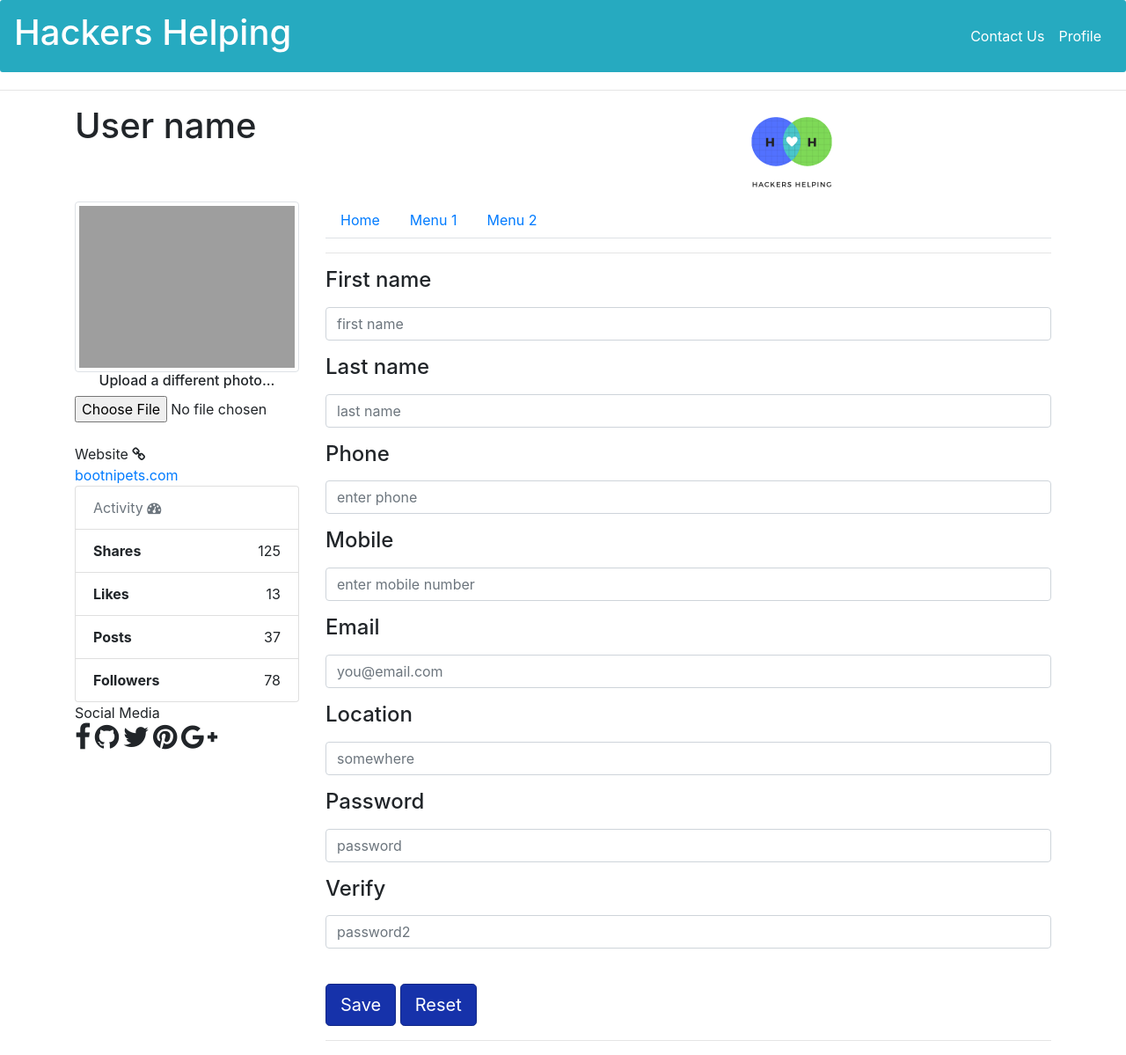
After one commit to lcundiff/tallahackee, a Flask app: template templates/profile.html in a window 1280 px wide. The commit adds this page. Shown: the whole page at 88% size. Run offline with Flask 2, Linux system fonts and the light colour scheme; the template is opened without the code that fills it, so the values that code supplies are empty; parts of the project's set-up code (start-up, migrations or seed data) failed here and were passed over; some libraries are stand-ins or nearby versions; grey boxes are pictures that could not be loaded.

Commit message:
profile and signup

```diff
--- a/login.py
+++ b/login.py
@@ -1,6 +1,6 @@
 
 def signup(req,db):
-  user_data = req.get_json
+  user_data = req
   if(user_data["user_type"] == "volunteer"):
     db.volunteers.insert_one({
       "email":'lcundiff@ufl.edu',
@@ -16,6 +16,7 @@ def signup(req,db):
       "projects": {[]},
       "volunteers": {[]}
   	})
+  return ('profile.html')
   #cur = db.volunteers.find()
 
   #for doc in cur:
@@ -24,7 +25,7 @@ def signup(req,db):
   return True
 
 def signin(req, db):
-  user_data = req.get_json
+  user_data = req
   username = user_data["email"]
   password = user_data["password"]
 
--- a/server.py
+++ b/server.py
@@ -1,19 +1,15 @@
 from flask import Flask
 import os
 from flask import render_template
+from flask import request
 from pymongo import MongoClient
 from login import *
 from submitProject import *
 from getMatches import *
 
+client = MongoClient('mongodb+srv://hackershelping:hackfsu@hackershelping-akpvf.gcp.mongodb.net/test?retryWrites=true&w=majority')
 global db
-
-
-def getDB(client):
-  db = client.get_database('hackershelping')
-  #print("db check: ",db.collection.find({}))
-
-    #return db.collection.find().count
+db = client.get_database('hackershelping')
 
 
 #mongodb+srv://hackershelping:hackfsu@hackershelping-akpvf.gcp.mongodb.net/test?retryWrites=true&w=majority
@@ -29,12 +25,13 @@ def signupScreenRoute():
   return render_template('register.html') # brings user to sign up screen
 
 @app.route('/signup', methods=['GET', 'POST'])
-def signupRoute(req):
-  return signup(req,db) #this is the home page currently
+def signupRoute():
+  #print(vars(request))
+  return render_template(signup(request.form,db)) #this is the home page currently
 
 @app.route('/submitProject', methods=['GET', 'POST'])
-def submitProjectRoute(req):
-  return submitProject(req,db)
+def submitProjectRoute():
+  return submitProject(request.form,db)
 
 @app.route('/getMatches', methods=['GET', 'POST'])
 def getMatchesRoute(req):
@@ -43,6 +40,4 @@ def getMatchesRoute(req):
 
 
 if __name__ == "__main__":
-  client = MongoClient('mongodb+srv://hackershelping:hackfsu@hackershelping-akpvf.gcp.mongodb.net/test?retryWrites=true&w=majority')
-  getDB(client)
   app.run(debug=True)
--- a/static/css/sign-in.css
+++ b/static/css/sign-in.css
@@ -18,7 +18,10 @@
   color: #cccccc;
 }
 
-
+.logo {
+  width:250px;
+  margin:-70px !important;
+}
 
 /* STRUCTURE */
 
@@ -44,14 +47,15 @@
   background: #fff;
   padding: 30px;
   width: 90%;
-  max-width: 450px;
   position: relative;
   padding: 0px;
   -webkit-box-shadow: 0 30px 60px 0 rgba(0,0,0,0.3);
   box-shadow: 0 30px 60px 0 rgba(0,0,0,0.3);
   text-align: center;
 }
-
+.login h5 {
+  color:cadetblue;
+}
 .login #formFooter {
   background-color: #f6f6f6;
   border-top: 1px solid #dce8f1;
@@ -118,7 +122,9 @@
 
 .login input[type=text], .login input[type=password]  {
   background-color: #f6f6f6;
-  border: none;
+  border-width: thin;
+  border-style: solid;
+  border-color:cadetblue;
   color: #0d0d0d;
   padding: 15px 32px;
   text-align: center;
@@ -126,7 +132,7 @@
   display: inline-block;
   font-size: 16px;
   margin: 5px;
-  width: 85%;
+  width: 73%;
   -webkit-transition: all 0.5s ease-in-out;
   -moz-transition: all 0.5s ease-in-out;
   -ms-transition: all 0.5s ease-in-out;
--- a/submitProject.py
+++ b/submitProject.py
@@ -1,7 +1,7 @@
 
 def submitProject(req,db):
   print("submitting project")
-  project_data = req.get_json
+  project_data = req
   # looks for nonprofit in db and then adds the project object to project array
   db.update_one(
     {'_id': project_data['np_id'] },
--- a/templates/header.html
+++ b/templates/header.html
@@ -5,14 +5,14 @@
   <meta charset="utf-8">
 
   <!-- for production -->
-  <link rel="stylesheet" href="{{ url_for('static', filename='css/bootstrap.min.css') }}">
+  <link href="//maxcdn.bootstrapcdn.com/bootstrap/4.1.1/css/bootstrap.min.css" rel="stylesheet" id="bootstrap-css">
   <link rel="stylesheet" href="{{ url_for('static', filename='css/profile.css') }}">
   <link rel="stylesheet" href="{{ url_for('static', filename='css/main.css') }}">
   <link rel="stylesheet" href="{{ url_for('static', filename='css/navbar.css') }}">
   <link rel="stylesheet" href="{{ url_for('static', filename='css/sign-in.css') }}">
   <link rel="stylesheet" href="{{ url_for('static', filename='icons/font/css/open-iconic-bootstrap.css') }}">
   <link rel="stylesheet" href="{{ url_for('static', filename='css/navbar.css') }}">
-  <script src="{{ url_for('static', filename='js/bootstrap.min.js') }}"></script>
+  <script src="//maxcdn.bootstrapcdn.com/bootstrap/4.1.1/js/bootstrap.min.js"></script>
   <script src="{{ url_for('static', filename='js/jquery.js') }}"></script>
   <script src="{{ url_for('static', filename='js/bootstrap.bundle.js') }}"></script>
   <link rel="stylesheet" href="https://cdnjs.cloudflare.com/ajax/libs/animate.css/3.7.2/animate.min.css"> <!-- the source of css animations -->
@@ -46,8 +46,8 @@
     <button type="button" class="navbar-toggler" data-toggle="collapse" data-target="#navbarCollapse"> <span class="navbar-toggler-icon"></span> </button>
     <div class="collapse navbar-collapse" id="navbarCollapse">
         <div class="navbar-nav">
-          <a href="" class="nav-item nav-link active animated" >Settings</a>
-          <a href="index.html" class="nav-item nav-link animated" style="">Profile</a>
+          <a href="contact.html" class="nav-item nav-link active animated" >Contact Us</a>
+          <a href="profile.html" class="nav-item nav-link animated" style="">Profile</a>
       </div>
   </nav>
   </div>
--- /dev/null
+++ b/templates/profile.html
@@ -0,0 +1,278 @@
+<!DOCTYPE html>
+{% extends "header.html" %} <!-- all html files should extend from the header, (the header contains all static references as well) -->
+{% block content %} <!-- this appears when looking at html but if running Flask, will not appear (needed for extending from header.html -->
+<script src="//cdnjs.cloudflare.com/ajax/libs/jquery/3.2.1/jquery.min.js"></script>
+
+
+<hr>
+<div class="container bootstrap snippet">
+    <div class="row">
+  		<div class="col-sm-8"><h1>User name</h1></div>
+    	<div style="" class=" col-4"><img title="profile image" class="logo rounded" src=../static/images/hh.png></div>
+    </div>
+    <div class="row">
+  		<div class="col-sm-3"><!--left col-->
+
+
+      <div class="text-center">
+        <img src="http://ssl.gstatic.com/accounts/ui/avatar_2x.png" class="avatar img-circle img-thumbnail" alt="avatar">
+        <h6>Upload a different photo...</h6>
+        <input style="width:100%;" type="file" class="text-center d-block mx-auto file-upload">
+      </div></hr><br>
+
+
+          <div class="panel panel-default">
+            <div class="panel-heading">Website <i class="fa fa-link fa-1x"></i></div>
+            <div class="panel-body"><a href="http://bootnipets.com">bootnipets.com</a></div>
+          </div>
+
+
+          <ul class="list-group">
+            <li class="list-group-item text-muted">Activity <i class="fa fa-dashboard fa-1x"></i></li>
+            <li class="list-group-item text-right"><span class="pull-left"><strong>Shares</strong></span> 125</li>
+            <li class="list-group-item text-right"><span class="pull-left"><strong>Likes</strong></span> 13</li>
+            <li class="list-group-item text-right"><span class="pull-left"><strong>Posts</strong></span> 37</li>
+            <li class="list-group-item text-right"><span class="pull-left"><strong>Followers</strong></span> 78</li>
+          </ul>
+
+          <div class="panel panel-default">
+            <div class="panel-heading">Social Media</div>
+            <div class="panel-body">
+            	<i class="fa fa-facebook fa-2x"></i> <i class="fa fa-github fa-2x"></i> <i class="fa fa-twitter fa-2x"></i> <i class="fa fa-pinterest fa-2x"></i> <i class="fa fa-google-plus fa-2x"></i>
+            </div>
+          </div>
+
+        </div><!--/col-3-->
+    	<div class="col-sm-9">
+            <ul class="nav nav-tabs">
+                <li class="active nav-item"><a class="nav-link" data-toggle="tab" href="#home">Home</a></li>
+                <li class="nav-item"><a class="nav-link" data-toggle="tab" href="#messages">Menu 1</a></li>
+                <li class="nav-item"><a class="nav-link" data-toggle="tab" href="#settings">Menu 2</a></li>
+              </ul>
+
+
+          <div class="tab-content">
+            <div class="tab-pane active" id="home">
+                <hr>
+                  <form class="form" action="##" method="post" id="registrationForm">
+                      <div class="form-group">
+
+                          <div class="col-xs-6">
+                              <label for="first_name"><h4>First name</h4></label>
+                              <input type="text" class="form-control" name="first_name" id="first_name" placeholder="first name" title="enter your first name if any.">
+                          </div>
+                      </div>
+                      <div class="form-group">
+
+                          <div class="col-xs-6">
+                            <label for="last_name"><h4>Last name</h4></label>
+                              <input type="text" class="form-control" name="last_name" id="last_name" placeholder="last name" title="enter your last name if any.">
+                          </div>
+                      </div>
+
+                      <div class="form-group">
+
+                          <div class="col-xs-6">
+                              <label for="phone"><h4>Phone</h4></label>
+                              <input type="text" class="form-control" name="phone" id="phone" placeholder="enter phone" title="enter your phone number if any.">
+                          </div>
+                      </div>
+
+                      <div class="form-group">
+                          <div class="col-xs-6">
+                             <label for="mobile"><h4>Mobile</h4></label>
+                              <input type="text" class="form-control" name="mobile" id="mobile" placeholder="enter mobile number" title="enter your mobile number if any.">
+                          </div>
+                      </div>
+                      <div class="form-group">
+
+                          <div class="col-xs-6">
+                              <label for="email"><h4>Email</h4></label>
+                              <input type="email" class="form-control" name="email" id="email" placeholder="you@email.com" title="enter your email.">
+                          </div>
+                      </div>
+                      <div class="form-group">
+
+                          <div class="col-xs-6">
+                              <label for="email"><h4>Location</h4></label>
+                              <input type="email" class="form-control" id="location" placeholder="somewhere" title="enter a location">
+                          </div>
+                      </div>
+                      <div class="form-group">
+
+                          <div class="col-xs-6">
+                              <label for="password"><h4>Password</h4></label>
+                              <input type="password" class="form-control" name="password" id="password" placeholder="password" title="enter your password.">
+                          </div>
+                      </div>
+                      <div class="form-group">
+
+                          <div class="col-xs-6">
+                            <label for="password2"><h4>Verify</h4></label>
+                              <input type="password" class="form-control" name="password2" id="password2" placeholder="password2" title="enter your password2.">
+                          </div>
+                      </div>
+                      <div class="form-group">
+                           <div class="col-xs-12">
+                                <br>
+                              	<button class="btn btn-lg btn-success" type="submit"><i class="glyphicon glyphicon-ok-sign"></i> Save</button>
+                               	<button class="btn btn-lg" type="reset"><i class="glyphicon glyphicon-repeat"></i> Reset</button>
+                            </div>
+                      </div>
+              	</form>
+
+              <hr>
+
+             </div><!--/tab-pane-->
+             <div class="tab-pane" id="messages">
+
+               <h2></h2>
+
+               <hr>
+                  <form class="form" action="##" method="post" id="registrationForm">
+                      <div class="form-group">
+
+                          <div class="col-xs-6">
+                              <label for="first_name"><h4>First name</h4></label>
+                              <input type="text" class="form-control" name="first_name" id="first_name" placeholder="first name" title="enter your first name if any.">
+                          </div>
+                      </div>
+                      <div class="form-group">
+
+                          <div class="col-xs-6">
+                            <label for="last_name"><h4>Last name</h4></label>
+                              <input type="text" class="form-control" name="last_name" id="last_name" placeholder="last name" title="enter your last name if any.">
+                          </div>
+                      </div>
+
+                      <div class="form-group">
+
+                          <div class="col-xs-6">
+                              <label for="phone"><h4>Phone</h4></label>
+                              <input type="text" class="form-control" name="phone" id="phone" placeholder="enter phone" title="enter your phone number if any.">
+                          </div>
+                      </div>
+
+                      <div class="form-group">
+                          <div class="col-xs-6">
+                             <label for="mobile"><h4>Mobile</h4></label>
+                              <input type="text" class="form-control" name="mobile" id="mobile" placeholder="enter mobile number" title="enter your mobile number if any.">
+                          </div>
+                      </div>
+                      <div class="form-group">
+
+                          <div class="col-xs-6">
+                              <label for="email"><h4>Email</h4></label>
+                              <input type="email" class="form-control" name="email" id="email" placeholder="you@email.com" title="enter your email.">
+                          </div>
+                      </div>
+                      <div class="form-group">
+
+                          <div class="col-xs-6">
+                              <label for="email"><h4>Location</h4></label>
+                              <input type="email" class="form-control" id="location" placeholder="somewhere" title="enter a location">
+                          </div>
+                      </div>
+                      <div class="form-group">
+
+                          <div class="col-xs-6">
+                              <label for="password"><h4>Password</h4></label>
+                              <input type="password" class="form-control" name="password" id="password" placeholder="password" title="enter your password.">
+                          </div>
+                      </div>
+                      <div class="form-group">
+
+                          <div class="col-xs-6">
+                            <label for="password2"><h4>Verify</h4></label>
+                              <input type="password" class="form-control" name="password2" id="password2" placeholder="password2" title="enter your password2.">
+                          </div>
+                      </div>
+                      <div class="form-group">
+                           <div class="col-xs-12">
+                                <br>
+                              	<button class="btn btn-lg btn-success" type="submit"><i class="glyphicon glyphicon-ok-sign"></i> Save</button>
+                               	<button class="btn btn-lg" type="reset"><i class="glyphicon glyphicon-repeat"></i> Reset</button>
+                            </div>
+                      </div>
+              	</form>
+
+             </div><!--/tab-pane-->
+             <div class="tab-pane" id="settings">
+
+
+                  <hr>
+                  <form class="form" action="##" method="post" id="registrationForm">
+                      <div class="form-group">
+
+                          <div class="col-xs-6">
+                              <label for="first_name"><h4>First name</h4></label>
+                              <input type="text" class="form-control" name="first_name" id="first_name" placeholder="first name" title="enter your first name if any.">
+                          </div>
+                      </div>
+                      <div class="form-group">
+
+                          <div class="col-xs-6">
+                            <label for="last_name"><h4>Last name</h4></label>
+                              <input type="text" class="form-control" name="last_name" id="last_name" placeholder="last name" title="enter your last name if any.">
+                          </div>
+                      </div>
+
+                      <div class="form-group">
+
+                          <div class="col-xs-6">
+                              <label for="phone"><h4>Phone</h4></label>
+                              <input type="text" class="form-control" name="phone" id="phone" placeholder="enter phone" title="enter your phone number if any.">
+                          </div>
+                      </div>
+
+                      <div class="form-group">
+                          <div class="col-xs-6">
+                             <label for="mobile"><h4>Mobile</h4></label>
+                              <input type="text" class="form-control" name="mobile" id="mobile" placeholder="enter mobile number" title="enter your mobile number if any.">
+                          </div>
+                      </div>
+                      <div class="form-group">
+
+                          <div class="col-xs-6">
+                              <label for="email"><h4>Email</h4></label>
+                              <input type="email" class="form-control" name="email" id="email" placeholder="you@email.com" title="enter your email.">
+                          </div>
+                      </div>
+                      <div class="form-group">
+
+                          <div class="col-xs-6">
+                              <label for="email"><h4>Location</h4></label>
+                              <input type="email" class="form-control" id="location" placeholder="somewhere" title="enter a location">
+                          </div>
+                      </div>
+                      <div class="form-group">
+
+                          <div class="col-xs-6">
+                              <label for="password"><h4>Password</h4></label>
+                              <input type="password" class="form-control" name="password" id="password" placeholder="password" title="enter your password.">
+                          </div>
+                      </div>
+                      <div class="form-group">
+
+                          <div class="col-xs-6">
+                            <label for="password2"><h4>Verify</h4></label>
+                              <input type="password" class="form-control" name="password2" id="password2" placeholder="password2" title="enter your password2.">
+                          </div>
+                      </div>
+                      <div class="form-group">
+                           <div class="col-xs-12">
+                                <br>
+                              	<button class="btn btn-lg btn-success pull-right" type="submit"><i class="glyphicon glyphicon-ok-sign"></i> Save</button>
+                               	<!--<button class="btn btn-lg" type="reset"><i class="glyphicon glyphicon-repeat"></i> Reset</button>-->
+                            </div>
+                      </div>
+              	</form>
+              </div>
+
+              </div><!--/tab-pane-->
+          </div><!--/tab-content-->
+
+        </div><!--/col-9-->
+    </div><!--/row-->
+
+{% endblock %} <!-- this appears when looking at html but if running Flask, will not appear (needed for extending from header.html -->
--- a/templates/sign-in.html
+++ b/templates/sign-in.html
@@ -10,7 +10,7 @@
 
     <!-- Icon -->
     <div class="fadeIn first">
-      <center><div class="image-cropper"><img class="profile-pic img-fluid" src="../static/images/" id="icon" alt="User Icon" /></div></center>
+      <center><div class="image-cropper"><img class="logo img-fluid" src="../static/images/hh.png" id="icon" alt="User Icon" /></div></center>
     </div>
 
     <!-- Login Form -->
```
Also changed, not shown: templates/index.html (deleted, +0 -238 lines), templates/register.html (+63 -0 lines), static/images/hh.png (added).
